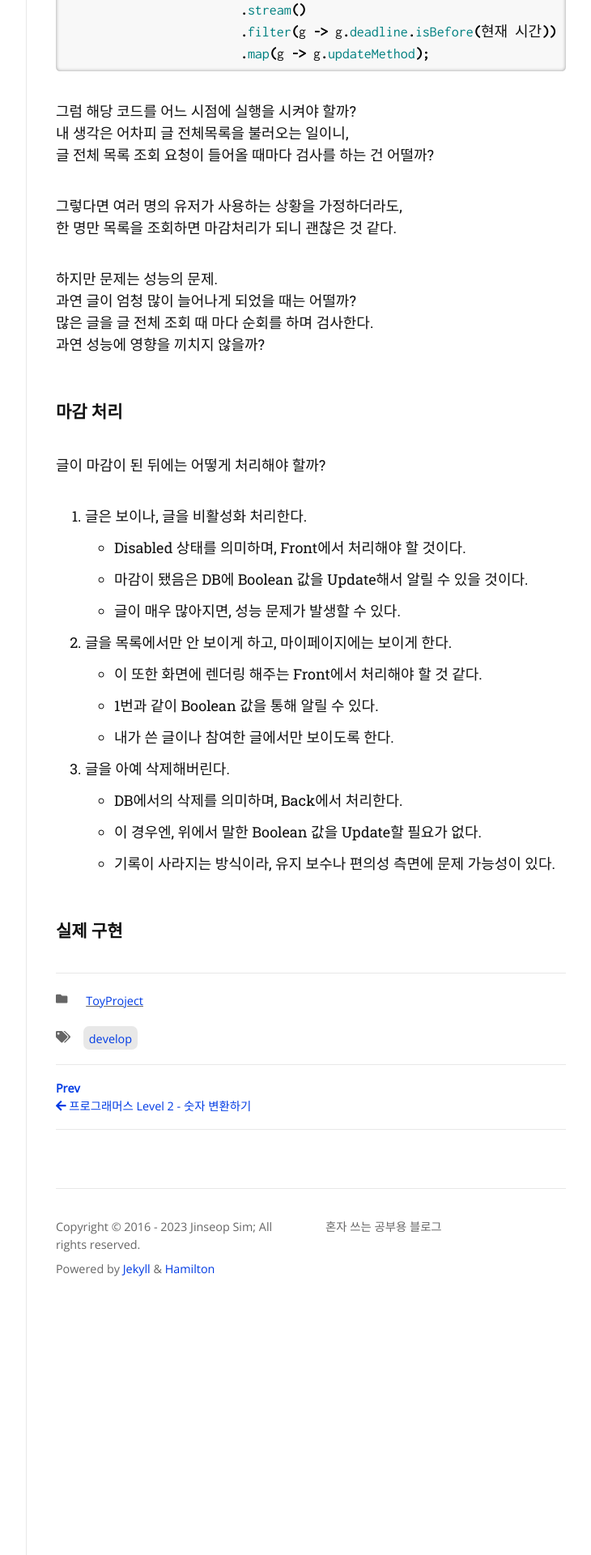
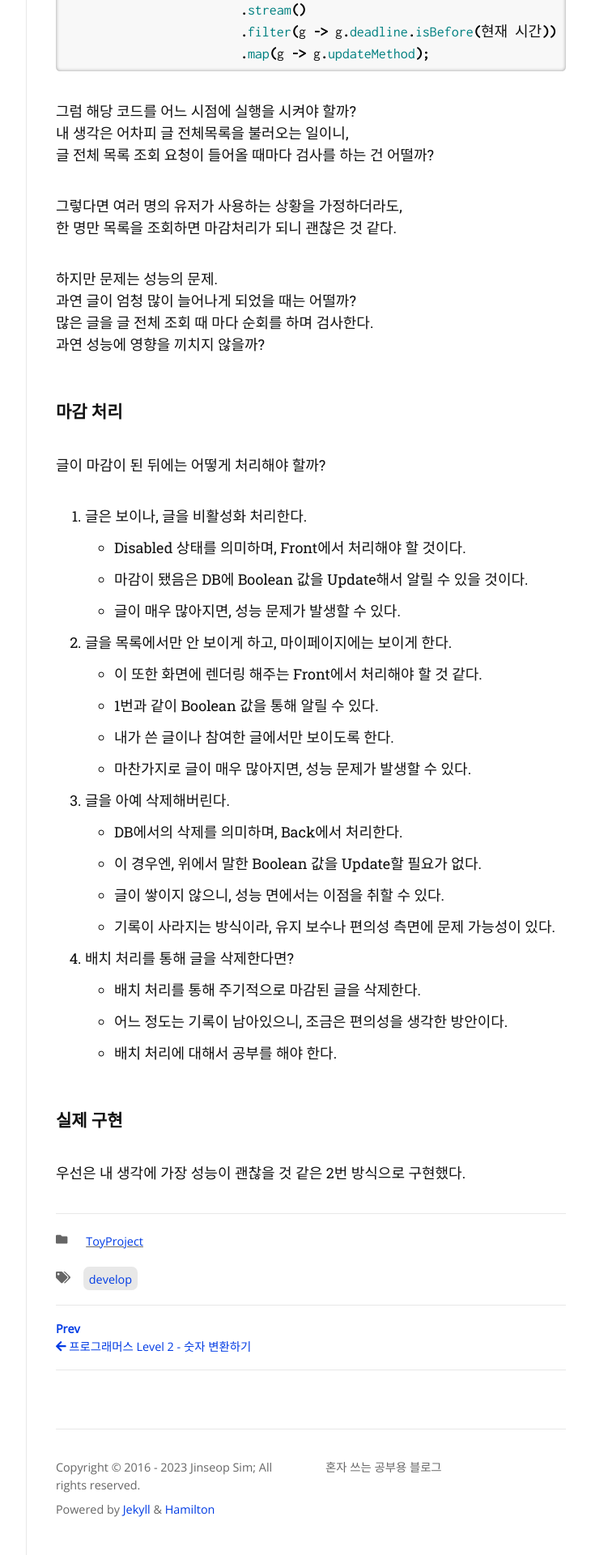
Before and after one commit to Jinseop-Sim/Jinseop-Sim.github.io, a Jekyll site: the page built from _posts/2023-02-19-deadline.md, in a window 1280 px wide. Shown: the part 870-2790 px from the top of the page at 81% size, without its empty margins (388-1118 px from the left). Built offline with Jekyll 4.4.1, drawn with Linux system fonts in a browser that asks for light colours; nearby versions of some CDN libraries; some web fonts are replaced.

Commit message:
글 내용 추가

```diff
--- a/_posts/2023-02-19-deadline.md
+++ b/_posts/2023-02-19-deadline.md
@@ -49,9 +49,16 @@ groupBuyingRepository.findAll()
   - 이 또한 화면에 렌더링 해주는 Front에서 처리해야 할 것 같다.
   - 1번과 같이 Boolean 값을 통해 알릴 수 있다.
   - 내가 쓴 글이나 참여한 글에서만 보이도록 한다.
+  - 마찬가지로 글이 매우 많아지면, 성능 문제가 발생할 수 있다.
 3. 글을 아예 삭제해버린다.
   - DB에서의 삭제를 의미하며, Back에서 처리한다.
   - 이 경우엔, 위에서 말한 Boolean 값을 Update할 필요가 없다.
+  - 글이 쌓이지 않으니, 성능 면에서는 이점을 취할 수 있다.
   - 기록이 사라지는 방식이라, 유지 보수나 편의성 측면에 문제 가능성이 있다.
+4. 배치 처리를 통해 글을 삭제한다면?
+  - 배치 처리를 통해 주기적으로 마감된 글을 삭제한다.
+  - 어느 정도는 기록이 남아있으니, 조금은 편의성을 생각한 방안이다.
+  - 배치 처리에 대해서 공부를 해야 한다.
 
 ### 실제 구현
+우선은 내 생각에 가장 성능이 괜찮을 것 같은 2번 방식으로 구현했다.
```
